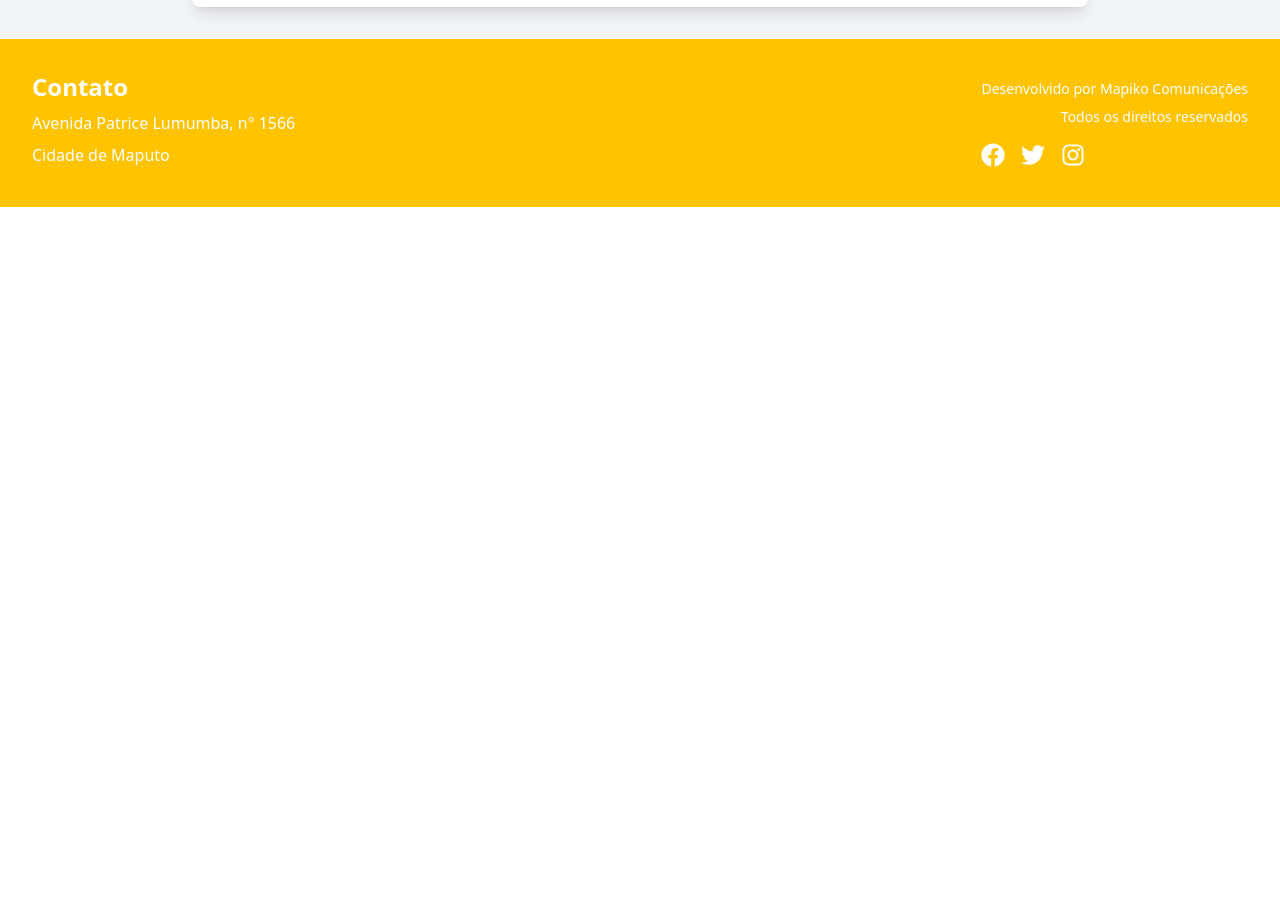
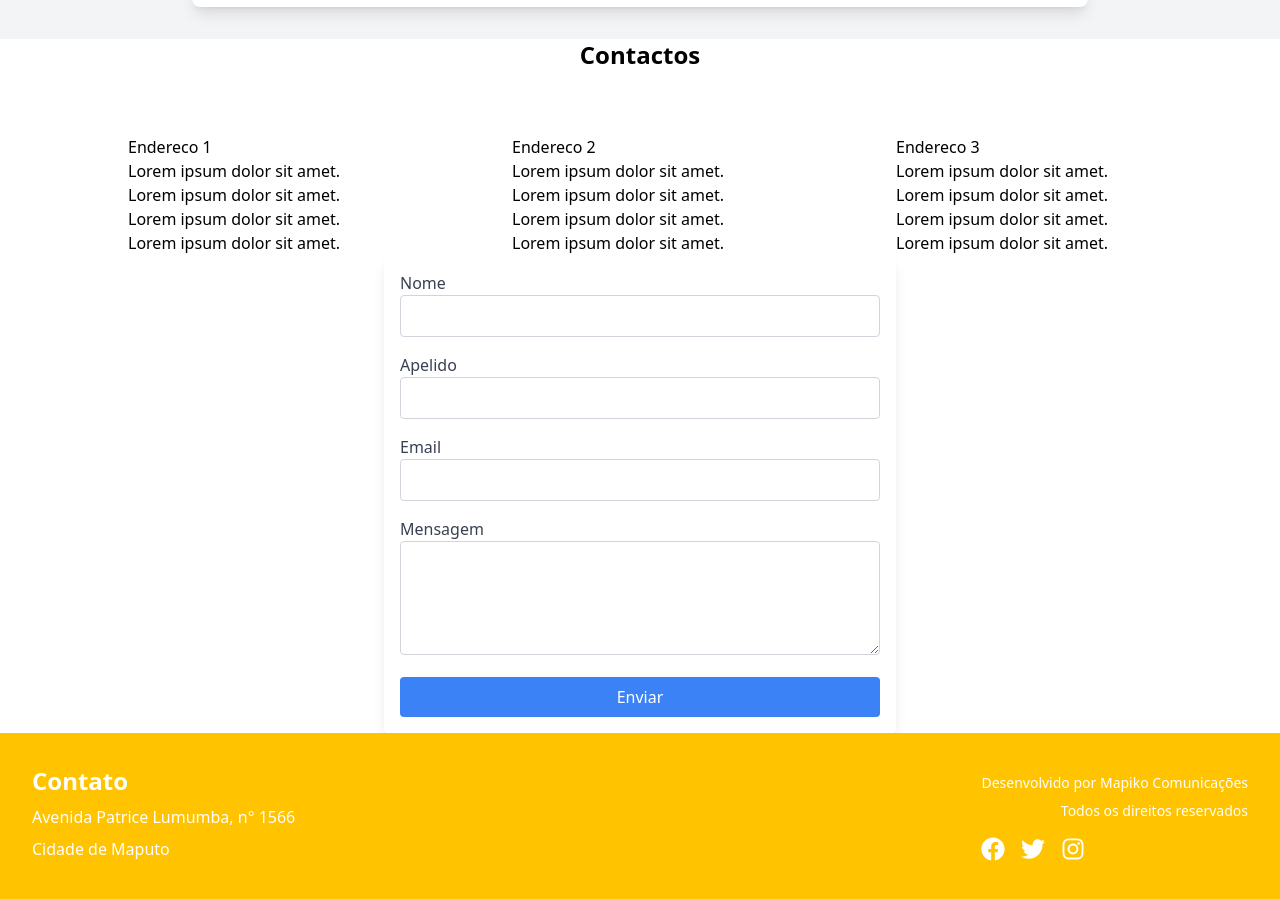
Before and after one commit to PChimuze/Mapiko, a React (Vite) app: page / in a window 1280 px wide. Shown: the part 4039-4938 px from the top of the page. Before the commit the page ends 4246 px from the top, so only its background shows below. Built offline with nearby package versions, Linux system fonts and the light colour scheme.

Commit message:
add contactos

```diff
--- a/src/App.jsx
+++ b/src/App.jsx
@@ -1,6 +1,7 @@
 
 import './App.css'
 import { AreasDeAtuacao } from './components/areasDeAtuacao'
+import { Contactos } from './components/contactos'
 import { FatoresDiferenciadores } from './components/diferencias'
 import { FAQ } from './components/faq'
 import { Footer } from './components/footer'
@@ -20,6 +21,7 @@ function App() {
      <AreasDeAtuacao/>
      <FatoresDiferenciadores/>
      <FAQ/>
+     <Contactos/>
      <Footer/>
     </>
   )
--- a/src/Pages/contactos.jsx
+++ /dev/null
@@ -1,16 +0,0 @@
-
-import { Footer } from "../components/footer"
-
-
-
-
-export const Contactos = () => {
-  return (
-    <>
-      <main>
-      Contacto
-      </main>
-      <Footer/>
-    </>
-  )
-}
--- /dev/null
+++ b/src/components/contactos/contactCard/index.jsx
@@ -0,0 +1,35 @@
+import React from 'react'
+
+export const ContactCard = () => {
+  return (
+    <div className="flex items-center justify-evenly">
+        <div className="w-1/5 ">
+            <h2>Endereco 1</h2>
+            <p>
+                Lorem ipsum dolor sit amet.
+                Lorem ipsum dolor sit amet.
+                Lorem ipsum dolor sit amet.
+                Lorem ipsum dolor sit amet.
+            </p>
+        </div>
+        <div className="w-1/5">
+            <h2>Endereco 2</h2>
+            <p>
+                Lorem ipsum dolor sit amet.
+                Lorem ipsum dolor sit amet.
+                Lorem ipsum dolor sit amet.
+                Lorem ipsum dolor sit amet.
+            </p>
+        </div>
+        <div className="w-1/5">
+            <h2>Endereco 3</h2>
+            <p>
+                Lorem ipsum dolor sit amet.
+                Lorem ipsum dolor sit amet.
+                Lorem ipsum dolor sit amet.
+                Lorem ipsum dolor sit amet.
+            </p>
+        </div>
+    </div>
+  )
+}
--- /dev/null
+++ b/src/components/contactos/contactForm/index.jsx
@@ -0,0 +1,76 @@
+import React, { useState } from 'react';
+
+export const ContactForm = () => {
+  const [formData, setFormData] = useState({
+    name: '',
+    nickname: '',
+    email: '',
+    message: '',
+  });
+
+  const handleChange = (e) => {
+    const { name, value } = e.target;
+    setFormData({ ...formData, [name]: value });
+  };
+
+  const handleSubmit = (e) => {
+    e.preventDefault();
+    // Handle form submission here
+    console.log('Form submitted', formData);
+  };
+
+  return (
+    <form onSubmit={handleSubmit} className="max-w-lg mx-auto p-4 bg-white shadow-lg rounded">
+      <div className="mb-4">
+        <label className="block text-gray-700">Nome</label>
+        <input
+          type="text"
+          name="name"
+          value={formData.name}
+          onChange={handleChange}
+          className="w-full p-2 border border-gray-300 rounded"
+          required
+        />
+      </div>
+      <div className="mb-4">
+        <label className="block text-gray-700">Apelido</label>
+        <input
+          type="text"
+          name="nickname"
+          value={formData.nickname}
+          onChange={handleChange}
+          className="w-full p-2 border border-gray-300 rounded"
+          required
+        />
+      </div>
+      <div className="mb-4">
+        <label className="block text-gray-700">Email</label>
+        <input
+          type="email"
+          name="email"
+          value={formData.email}
+          onChange={handleChange}
+          className="w-full p-2 border border-gray-300 rounded"
+          required
+        />
+      </div>
+      <div className="mb-4">
+        <label className="block text-gray-700">Mensagem</label>
+        <textarea
+          name="message"
+          value={formData.message}
+          onChange={handleChange}
+          className="w-full p-2 border border-gray-300 rounded"
+          rows="4"
+          required
+        />
+      </div>
+      <button
+        type="submit"
+        className="w-full bg-blue-500 text-white p-2 rounded hover:bg-blue-600"
+      >
+        Enviar
+      </button>
+    </form>
+  );
+};
--- /dev/null
+++ b/src/components/contactos/index.jsx
@@ -0,0 +1,13 @@
+import React from 'react'
+import { ContactCard } from './contactCard'
+import { ContactForm } from './contactForm'
+
+export const  Contactos = () => {
+  return (
+    <div>
+      <h1 className="text-center text-2xl font-semibold mb-16">Contactos</h1>
+      <ContactCard/>
+      <ContactForm/>
+    </div>
+  )
+}
```
